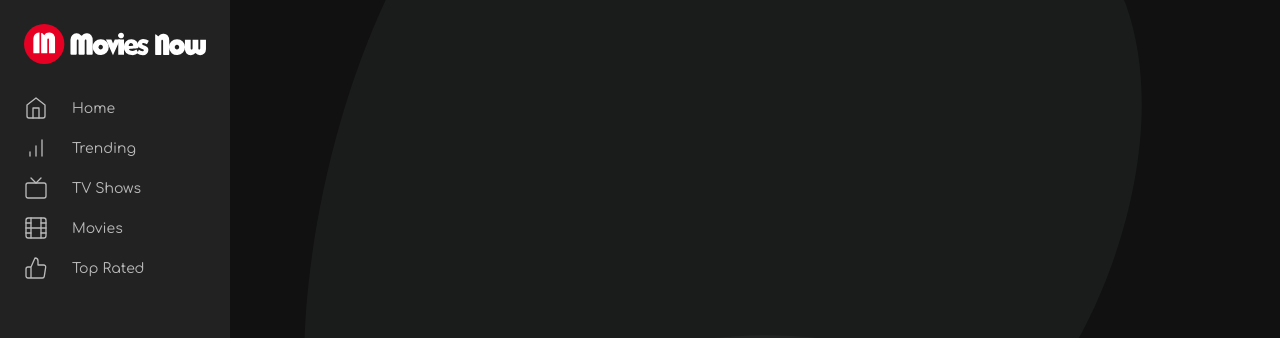
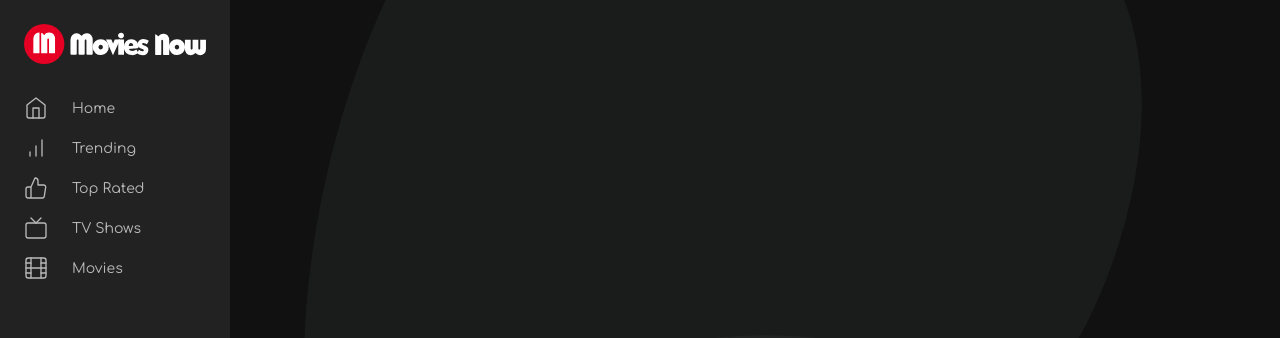
Before and after one commit to JoshuaJADaniel/videoverse, a React app: page / in a window 1280 px wide. Shown: the top 338 px of the page. Built offline with nearby package versions, Linux system fonts and the light colour scheme.

Commit message:
Changing URL ordering

```diff
--- a/src/Navigation.js
+++ b/src/Navigation.js
@@ -64,6 +64,15 @@ let menuItems = [
         )
     },
     {
+        title: 'Top Rated',
+        url: '#',
+        path: (
+            <React.Fragment>
+                <path d="M14 9V5a3 3 0 0 0-3-3l-4 9v11h11.28a2 2 0 0 0 2-1.7l1.38-9a2 2 0 0 0-2-2.3zM7 22H4a2 2 0 0 1-2-2v-7a2 2 0 0 1 2-2h3" />
+            </React.Fragment>
+        )
+    },
+    {
         title: 'TV Shows',
         url: '#',
         path: (
@@ -86,15 +95,6 @@ let menuItems = [
                 <line x1="2" y1="17" x2="7" y2="17" />
                 <line x1="17" y1="17" x2="22" y2="17" />
                 <line x1="17" y1="7" x2="22" y2="7" />
-            </React.Fragment>
-        )
-    },
-    {
-        title: 'Top Rated',
-        url: '#',
-        path: (
-            <React.Fragment>
-                <path d="M14 9V5a3 3 0 0 0-3-3l-4 9v11h11.28a2 2 0 0 0 2-1.7l1.38-9a2 2 0 0 0-2-2.3zM7 22H4a2 2 0 0 1-2-2v-7a2 2 0 0 1 2-2h3" />
             </React.Fragment>
         )
     }
```
